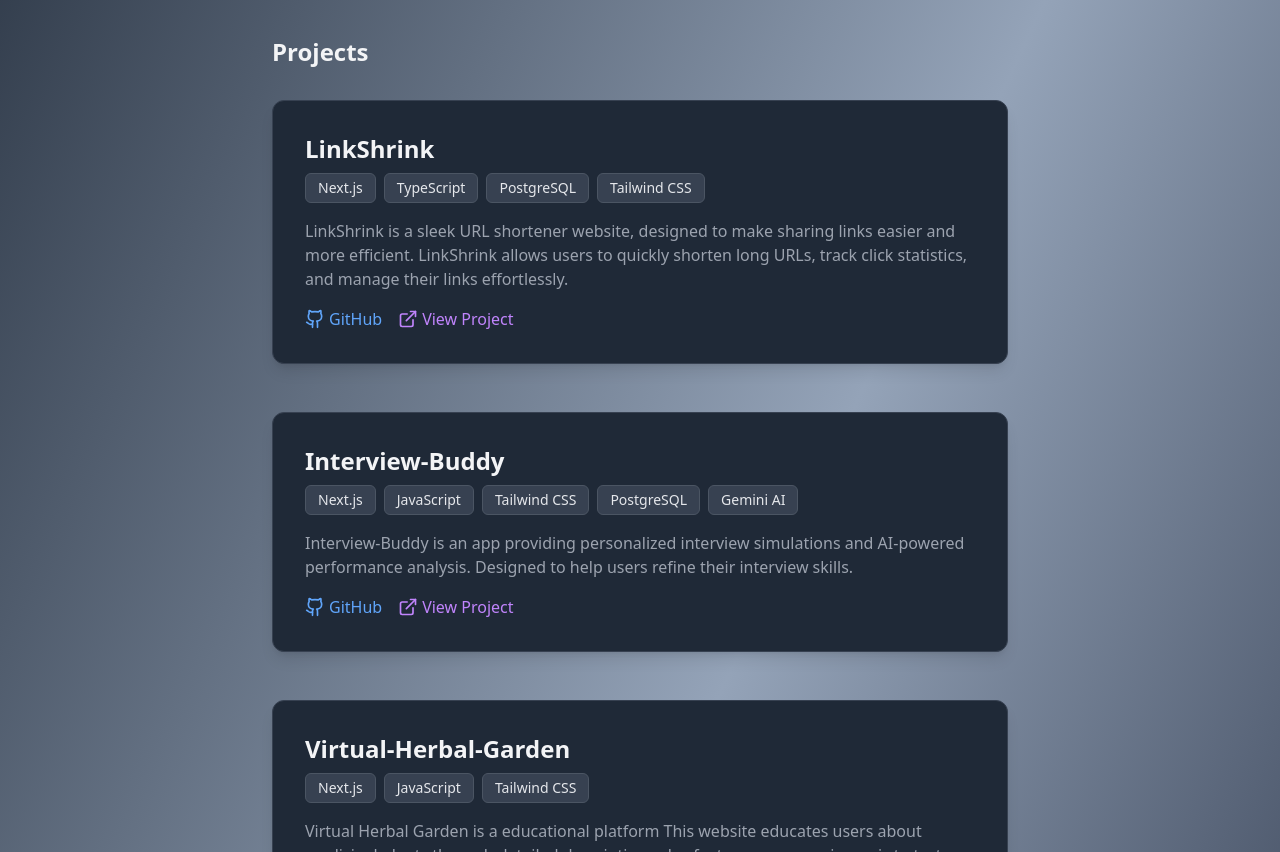
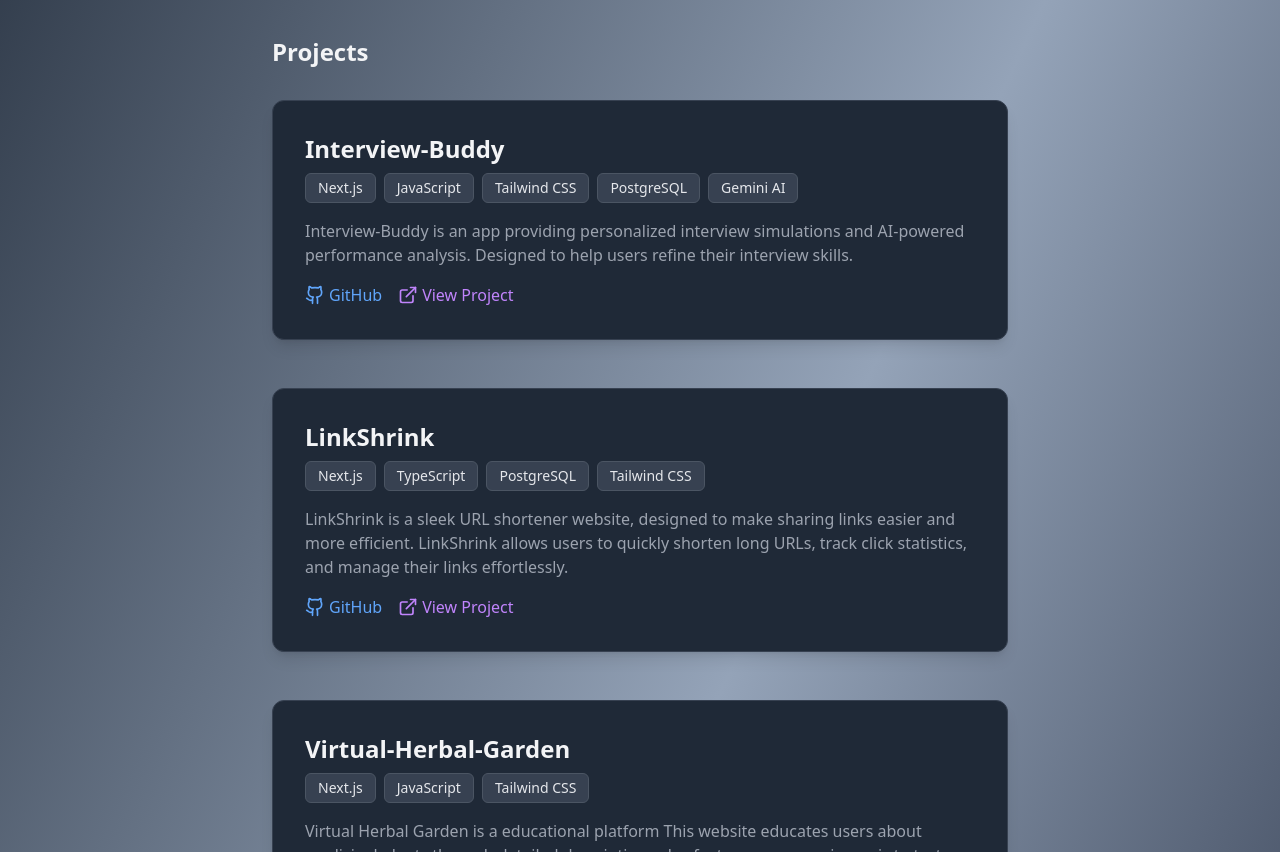
Before and after one commit to priyankasoni930/priyanka, a Next.js app: page / in a window 1280 px wide. Shown: the part 500-1352 px from the top of the page. Built offline with nearby package versions, Linux system fonts and the light colour scheme.

Commit message:
Update page.tsx

```diff
--- a/app/page.tsx
+++ b/app/page.tsx
@@ -94,15 +94,6 @@ function SkillsSection() {
 function ProjectsSection() {
   const projects = [
     {
-      name: "LinkShrink",
-      description:
-        "LinkShrink is a sleek URL shortener website, designed to make sharing links easier and more efficient. LinkShrink allows users to quickly shorten long URLs, track click statistics, and manage their links effortlessly.",
-      github: "https://github.com/priyankasoni930/LinkShrink",
-      link: "https://link-shrink-snowy.vercel.app/",
-      form: "fullstack",
-      techStack: ["Next.js", "TypeScript", "PostgreSQL", "Tailwind CSS"],
-    },
-    {
       name: "Interview-Buddy",
       description:
         "Interview-Buddy is an app providing personalized interview simulations and AI-powered performance analysis. Designed to help users refine their interview skills.",
@@ -117,6 +108,17 @@ function ProjectsSection() {
         "Gemini AI",
       ],
     },
+
+    {
+      name: "LinkShrink",
+      description:
+        "LinkShrink is a sleek URL shortener website, designed to make sharing links easier and more efficient. LinkShrink allows users to quickly shorten long URLs, track click statistics, and manage their links effortlessly.",
+      github: "https://github.com/priyankasoni930/LinkShrink",
+      link: "https://link-shrink-snowy.vercel.app/",
+      form: "fullstack",
+      techStack: ["Next.js", "TypeScript", "PostgreSQL", "Tailwind CSS"],
+    },
+
     {
       name: "Virtual-Herbal-Garden",
       description:
```
